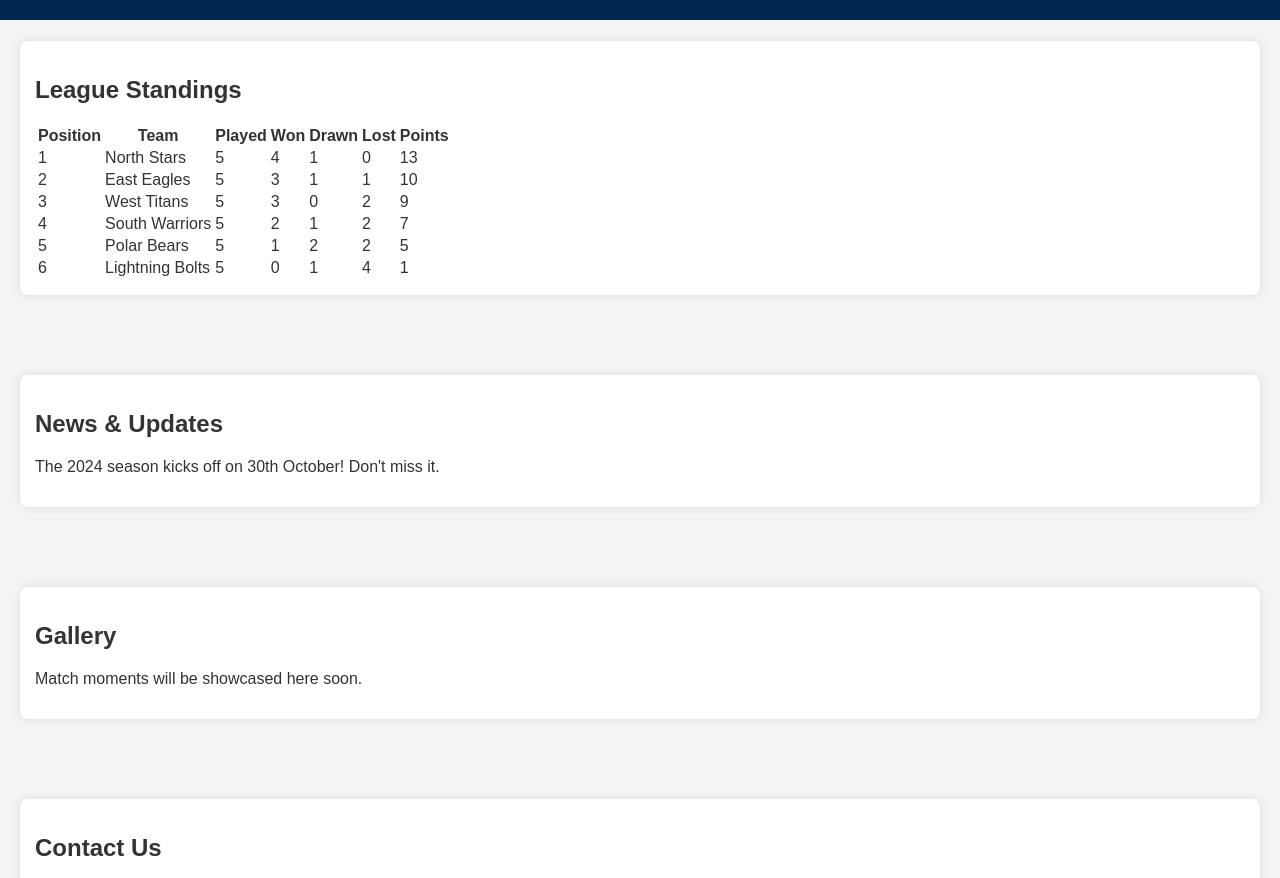
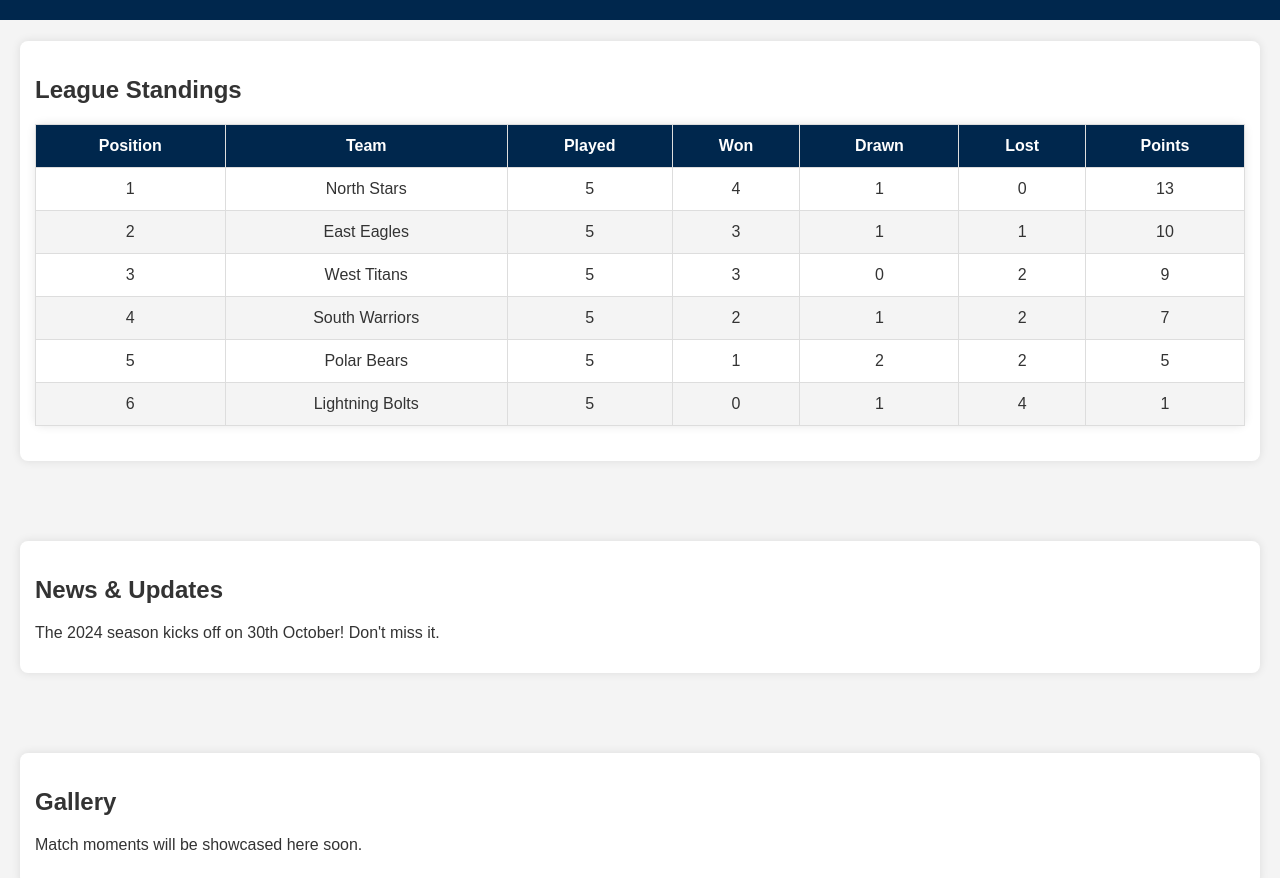
Before and after one commit to EagleVision97/eaglevision-league, a plain HTML site: page index.html in a window 1280 px wide. Shown: the part 780-1658 px from the top of the page. Drawn offline with Linux system fonts and the light colour scheme.

Commit message:
Update styles.css

```diff
--- a/styles.css
+++ b/styles.css
@@ -53,3 +53,33 @@ footer {
     width: 100%;
     bottom: 0;
 }
+/* Log Standings Section */
+.standings-table {
+    width: 100%;
+    border-collapse: collapse;
+    margin: 20px 0;
+    background-color: white;
+    border-radius: 8px;
+    box-shadow: 0 0 10px rgba(0, 0, 0, 0.1);
+}
+
+.standings-table th,
+.standings-table td {
+    padding: 12px;
+    text-align: center;
+    border: 1px solid #ddd;
+}
+
+.standings-table th {
+    background-color: #00274d;
+    color: white;
+    font-weight: bold;
+}
+
+.standings-table tr:nth-child(even) {
+    background-color: #f4f4f4;
+}
+
+.standings-table tr:hover {
+    background-color: #e0e0e0;
+}
```
